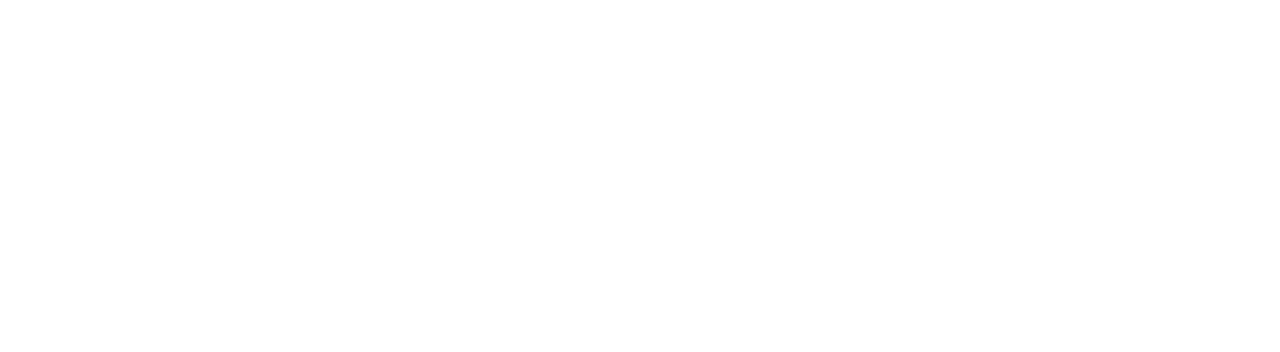
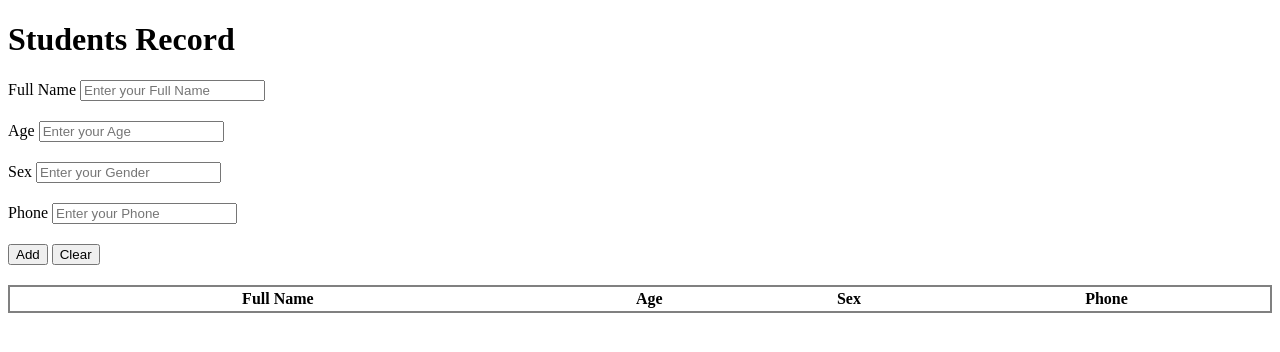
Before and after one commit to kwakuaddo/students, a plain HTML site: page index.html in a window 1280 px wide. Drawn offline with Linux system fonts and the light colour scheme.

Commit message:
created the entries section of students record

```diff
--- a/index.html
+++ b/index.html
@@ -7,6 +7,47 @@
     <title>Students</title>
 </head>
 <body>
+    <h1>Students Record</h1>
+
+    <div>
+        <label for="full_name">Full Name</label>
+        <input type="text" id="full_name" placeholder="Enter your Full Name">
+    </div>
+    <div style="margin-top: 20px;">
+        <label for="age">Age</label>
+        <input type="number" id="age" placeholder="Enter your Age">
+    </div>
+
+    <div style="margin-top: 20px;">
+        <label for="sex">Sex</label>
+        <input type="text" id="sex" placeholder="Enter your Gender">
+    </div>
+
+    <div style="margin-top: 20px;">
+        <label for="phone">Phone</label>
+        <input type="number" id="phone" placeholder="Enter your Phone">
+    </div>
+
+    <div style="margin-top: 20px;">
+        <button>Add</button>
+        <button>Clear</button>
+    </div>
+
+    <div style="margin-top: 20px;">
+        <table  style="border: 2px solid gray; width: 100%;">
+            <thead>
+                <tr>
+                    <th>Full Name</th>
+                    <th>Age</th>
+                    <th>Sex</th>
+                    <th>Phone</th>
+                </tr>
+            </thead>
+            <tbody>
+
+            </tbody>
+        </table>
+    </div>
 
     <script src="students.js"></script>
 </body>
```
